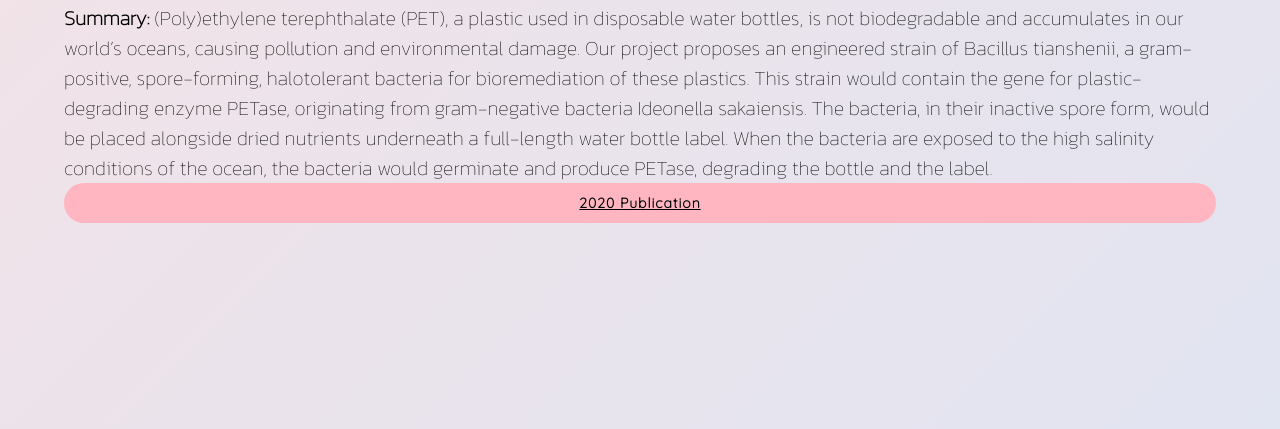
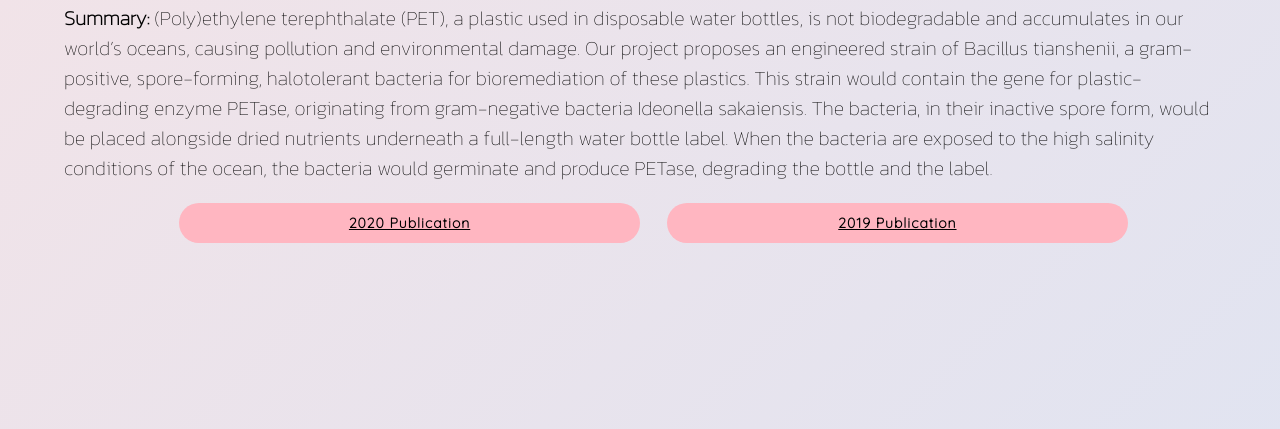
Before and after one commit to venidole/venidole.github.io, a plain HTML site: page index.html in a window 1280 px wide. Shown: the part 1474-1903 px from the top of the page. Drawn offline with nearby package versions, Linux system fonts and the light colour scheme; a web font is replaced by a local one.

Commit message:
presentation jan15 2022

```diff
--- a/css/style.css
+++ b/css/style.css
@@ -23,6 +23,12 @@ body{
 	z-index: 1;
 }
 
+#header img{
+	border-radius: 5px;
+	max-width: 30%;
+	height: auto;
+}
+
 a2{
 	margin-left: 80%;
 	text-align: right;
@@ -32,8 +38,6 @@ a2{
 	  transform: translateY(-50%);
 	font-family: 'Quicksand', sans-serif;
 	font-weight: 550;
-
-
 }
 
 #profile{
@@ -206,12 +210,11 @@ a2{
 		transition:800ms ease all;
 	}
 
-#header img{
-	/*border: 1px solid black;*/
-	border-radius: 5px;
-	max-width: 30%;
-	height: auto;
+
+#experience{
+	padding: 5%;
 }
+
 
 .Columbia{
 
@@ -248,22 +251,24 @@ p2{
 	margin-bottom: 100px;
 }
 
-.publication{
+.publication2020{
 		border-radius: 30px;
 		border: 1px transparent;
 		background: lightpink;
-		width:  30%;
+		width:  40%;
 		height: 40px;
 		transition:800ms ease all;
 		margin-right: 2%;
-		width: 100%
+		margin-top: 20px;
+		margin-bottom: 20px;
+		margin-left: 10%;
 	}
 
-	.publication:hover{
+	.publication2020:hover{
 		background: white;
 	}
 
-	.publication a{
+	.publication2020 a{
 		font-family: 'Quicksand', sans-serif;
 		font-size:  14px;
 		font-weight: 650;
@@ -273,7 +278,37 @@ p2{
 		transition:800ms ease all;
 	}
 
-	.publication a:hover{
+	.publication2020 a:hover{
+		color: lightpink;
+		transition:800ms ease all;
+	}
+
+
+.publication2019{
+		border-radius: 30px;
+		border: 1px transparent;
+		background: lightpink;
+		width:  40%;
+		height: 40px;
+		transition:800ms ease all;
+		margin-right: 2%;
+	}
+
+	.publication2019:hover{
+		background: white;
+	}
+
+	.publication2019 a{
+		font-family: 'Quicksand', sans-serif;
+		font-size:  14px;
+		font-weight: 650;
+		letter-spacing: 1px;
+		color: black;
+		text-decoration:  underline;
+		transition:800ms ease all;
+	}
+
+	.publication2019 a:hover{
 		color: lightpink;
 		transition:800ms ease all;
 	}
@@ -282,6 +317,7 @@ p2{
 	display: flex;
 	justify-content: space-evenly;
 	margin-top: 0px;
+	padding: 5%;
 }
 
 .column-left{
@@ -459,15 +495,6 @@ p3{
 	font-size: 20px;
 }
 
-#experience{
-	padding: 5%;
-}
-
-#interests{
-	padding: 5%
-}
-
-
 
 #footer{
 	margin-top: 10px;
--- a/index.html
+++ b/index.html
@@ -81,10 +81,14 @@
 				<h3>Research</h3>
 				<h4>Bottles Be Gone, <i>Synthetic Biology Research Project</i></h4>
 				<p2><b>Summary:</b> (Poly)ethylene terephthalate (PET), a plastic used in disposable water bottles, is not biodegradable and accumulates in our world’s oceans, causing pollution and environmental damage. Our project proposes an engineered strain of Bacillus tianshenii, a gram-positive, spore-forming, halotolerant bacteria for bioremediation of these plastics. This strain would contain the gene for plastic-degrading enzyme PETase, originating from gram-negative bacteria Ideonella sakaiensis. The bacteria, in their inactive spore form, would be placed alongside dried nutrients underneath a full-length water bottle label. When the bacteria are exposed to the high salinity conditions of the ocean, the bacteria would germinate and produce PETase, degrading the bottle and the label.</p2>
-
-				<button class="publication">
+				<br>
+				<button class="publication2020">
 					<a target="_blank" href="https://biotreks.org/e202021/">2020 Publication</a>
 				</button>
+				<button class="publication2019">
+					<a target="_blank" href="https://biotreks.org/e201905/">2019 Publication</a>
+				</button>
+
 
 			</div>
 
@@ -99,7 +103,7 @@
 			    		</div>
 			    		<div class="column-left-back">
 			    			<h5>Figure Skating</h5>
-			    			<p3>I've been a figure skater for 14 years. I am a New England Regional Competitor as well as an instructor of the U.S. Figure Skating Association's Basic Skills Program.</p3>
+			    			<p3>I've been a figure skater for 14 years. I am a New England Regional Competitor as well as an instructor of the U.S. Figure Skating Association's Basic Skills Program. When in NYC, I enjoy skating the 7am sessions at Bryant Park, for which the view is always worth the early morning.</p3>
 			    		</div>
 			    	</div>
 		    	</div>
```
Also changed, not shown: 1 other file.
